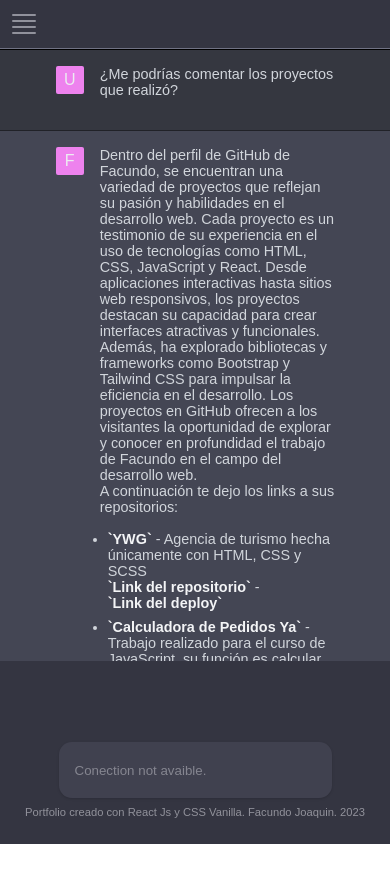
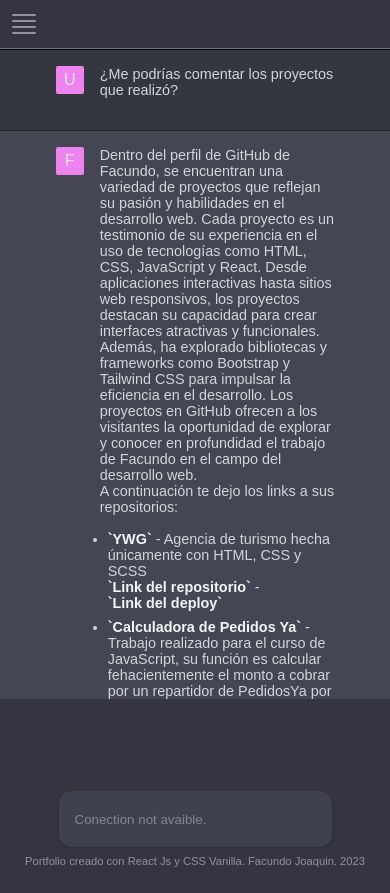
Before and after one commit to FacundoJoaquin/portfolio-chatgpt, a React (Vite) app: page /proyects in a window 390 px wide. Before the commit the page ends 844 px from the top, so only its background shows below. Built offline with nearby package versions, Linux system fonts and the light colour scheme; a web font is replaced by a local one.

Commit message:
ajustes responsive

```diff
--- a/src/App.css
+++ b/src/App.css
@@ -59,13 +59,13 @@ a {
 	.app {
 		display: flex;
 		flex-direction: column;
+		height: 100%;
 	}
 	.app-main {
 		width: 100%;
 	}
 	.app-center {
 		width: 100%;
-		height: 100%;
 		display: flex;
 		flex-direction: column;
 		justify-content: space-between;
```
